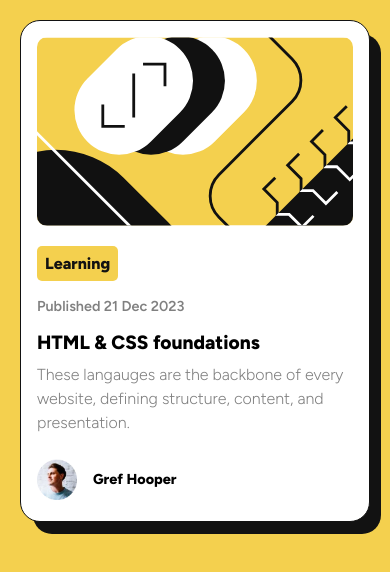
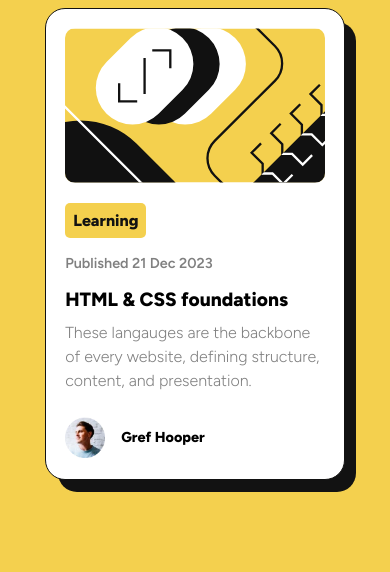
Before and after one commit to AzizJatoi/Blog-preview-card, a plain HTML site: page index.html in a window 390 px wide. Drawn offline with Linux system fonts and the light colour scheme.

Commit message:
fixed the padding and responsiveness

```diff
--- a/style.css
+++ b/style.css
@@ -19,9 +19,9 @@ body {
 
 .card {
     background-color: var(--white);
-    width: 350px;
+    width: 300px;
     margin: 0 auto;
-    margin-top: 5%;
+    margin-top: 2%;
     border-radius: 20px;
     border: 1px solid var(--black);
     box-shadow: 12px 13px 0px -1px rgba(18,18,18,1);
@@ -30,8 +30,8 @@ body {
 }
 
 .container {
-    height: 500px;
-    padding: 1rem;
+    height: 470px;
+    padding: 1.2rem;
 }
 
 .card-img {
@@ -83,3 +83,12 @@ body {
     font-weight: 800;
     font-size: 0.9rem;
 }
+
+@media (min-width: 800px) {
+    .card {
+        width: 350px;
+    }
+    .container {
+        height: 500px;
+    }
+}
```
